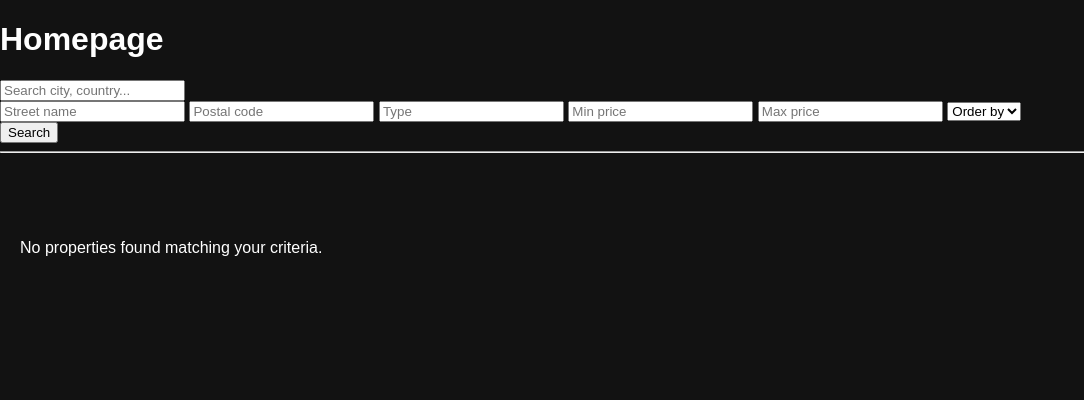
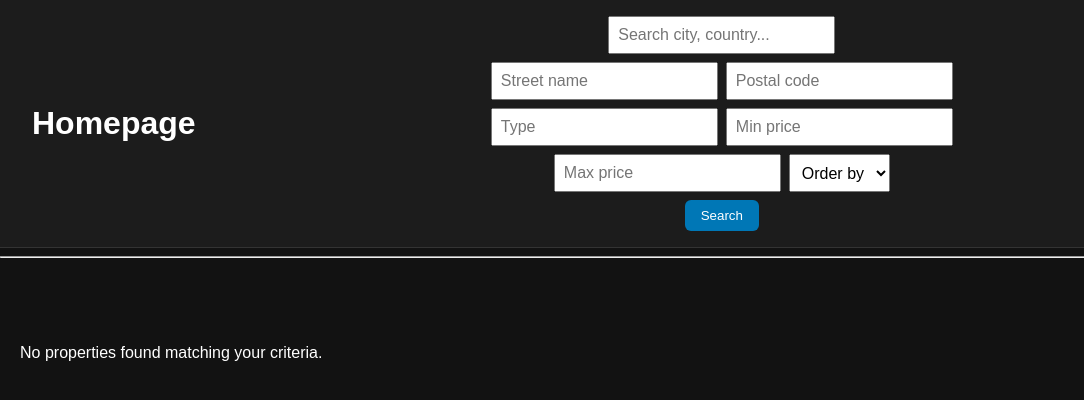
Before and after one commit to 00fire/Mortgage-Mayhem, a Django app: page /home/ in a window 1280 px wide. Shown: the top 400 px of the page, without its empty margins (0-1084 px from the left). Run offline with Django 5.2, Linux system fonts and the light colour scheme; data that the repository does not hold is empty.

Commit message:
header change

```diff
--- a/app2/static/homepage.css
+++ b/app2/static/homepage.css
@@ -144,3 +144,78 @@ body {
   font-size: 0.85rem;
   pointer-events: none;
 }
+
+
+.site-header {
+    padding: 1rem 2rem;
+    background-color: #1c1c1c;
+    border-bottom: 1px solid #333;
+}
+
+.header-bar {
+    display: flex;
+    justify-content: space-between;
+    align-items: center;
+    flex-wrap: wrap;
+    gap: 1rem;
+}
+
+.header-left h1 {
+    color: white;
+    margin: 0;
+}
+
+.header-center {
+    flex: 1;
+    display: flex;
+    justify-content: center;
+}
+
+.search-form {
+    display: flex;
+    flex-direction: column;
+    align-items: center;
+    max-width: 600px;
+    width: 100%;
+}
+
+.filters {
+    display: flex;
+    flex-wrap: wrap;
+    gap: 0.5rem;
+    justify-content: center;
+    margin-top: 0.5rem;
+}
+
+.search-form input,
+.search-form select {
+    padding: 0.5rem;
+    font-size: 1rem;
+}
+
+.btn {
+    margin-top: 0.5rem;
+    background-color: #0077b6;
+    color: white;
+    padding: 0.5rem 1rem;
+    border: none;
+    border-radius: 6px;
+    cursor: pointer;
+}
+
+.btn:hover {
+    background-color: #005f99;
+}
+
+.header-right {
+    display: flex;
+    align-items: center;
+}
+
+.profile-icon {
+    width: 40px;
+    height: 40px;
+    border-radius: 50%;
+    object-fit: cover;
+    border: 2px solid #ff6a00;
+}
--- a/app2/templates/global_header.html
+++ b/app2/templates/global_header.html
@@ -1,18 +1,11 @@
 <!-- templates/components/header.html -->
 <header class="site-header">
-  <div class="header-top">
+  <div class="header-bar">
+    <div class="header-left">
       <h1>Homepage</h1>
-
-    {% if request.user.is_authenticated %}
-      <a href="{% url 'profile_info' %}" class="profile-link">
-        <img class="profile-icon"
-             src="{{ request.user.profile.profile_picture.url }}"
-             alt="{{ request.user.username }}">
-      </a>
-    {% endif %}
     </div>
 
-  <!-- Simplified Search and Filter Form -->
+    <div class="header-center">
       <form method="get" action="{% url 'homepage' %}" class="search-form">
         <input type="text" name="q" placeholder="Search city, country..." value="{{ current_query }}">
 
@@ -33,4 +26,16 @@
 
         <button type="submit" class="btn">Search</button>
       </form>
+    </div>
+
+    <div class="header-right">
+      {% if request.user.is_authenticated %}
+        <a href="{% url 'profile_info' %}" class="profile-link">
+          <img class="profile-icon"
+               src="{{ request.user.profile.profile_picture.url }}"
+               alt="{{ request.user.username }}">
+        </a>
+      {% endif %}
+    </div>
+  </div>
 </header>
```
Lines whose indentation alone changed are shown as unchanged.
